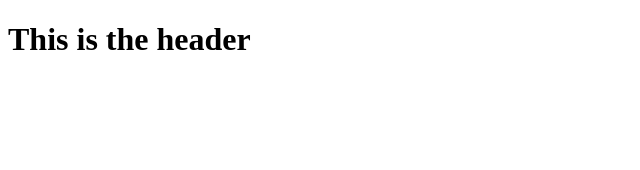
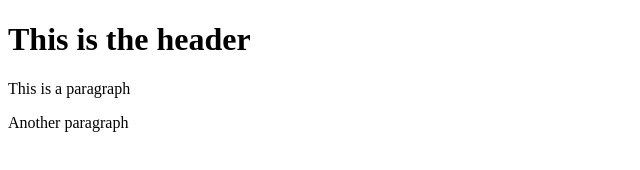
Before and after one commit to Sami585/git-test, a plain HTML site: page index.html in a window 1280 px wide. Shown: the whole page, without its empty margins (0-640 px from the left). Drawn offline with Linux system fonts and the light colour scheme.

Commit message:
Third commit

```diff
--- a/index.html
+++ b/index.html
@@ -2,5 +2,7 @@
 <html>
     <body>
         <h1> This is the header</h1>
+        <p> This is a paragraph </p>
+        <p> Another paragraph </p>
     </body>
 </html>
```
